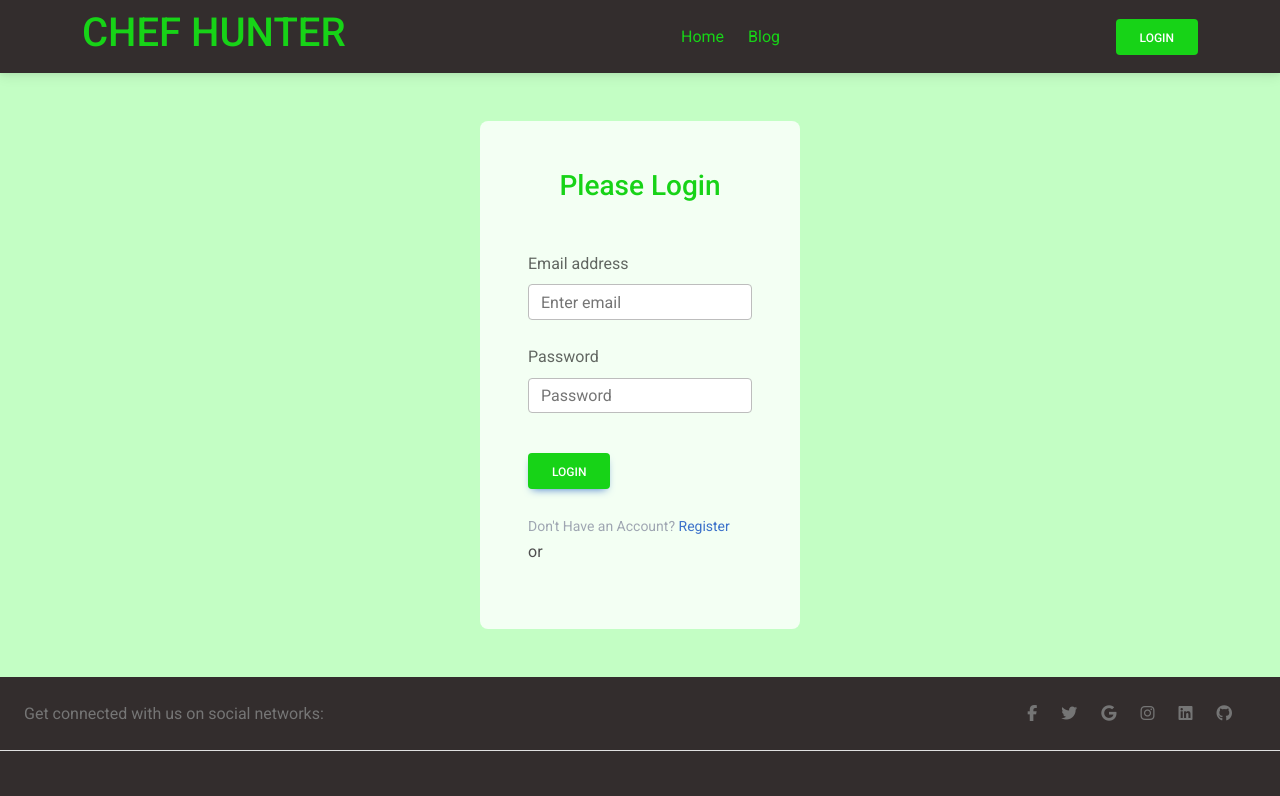
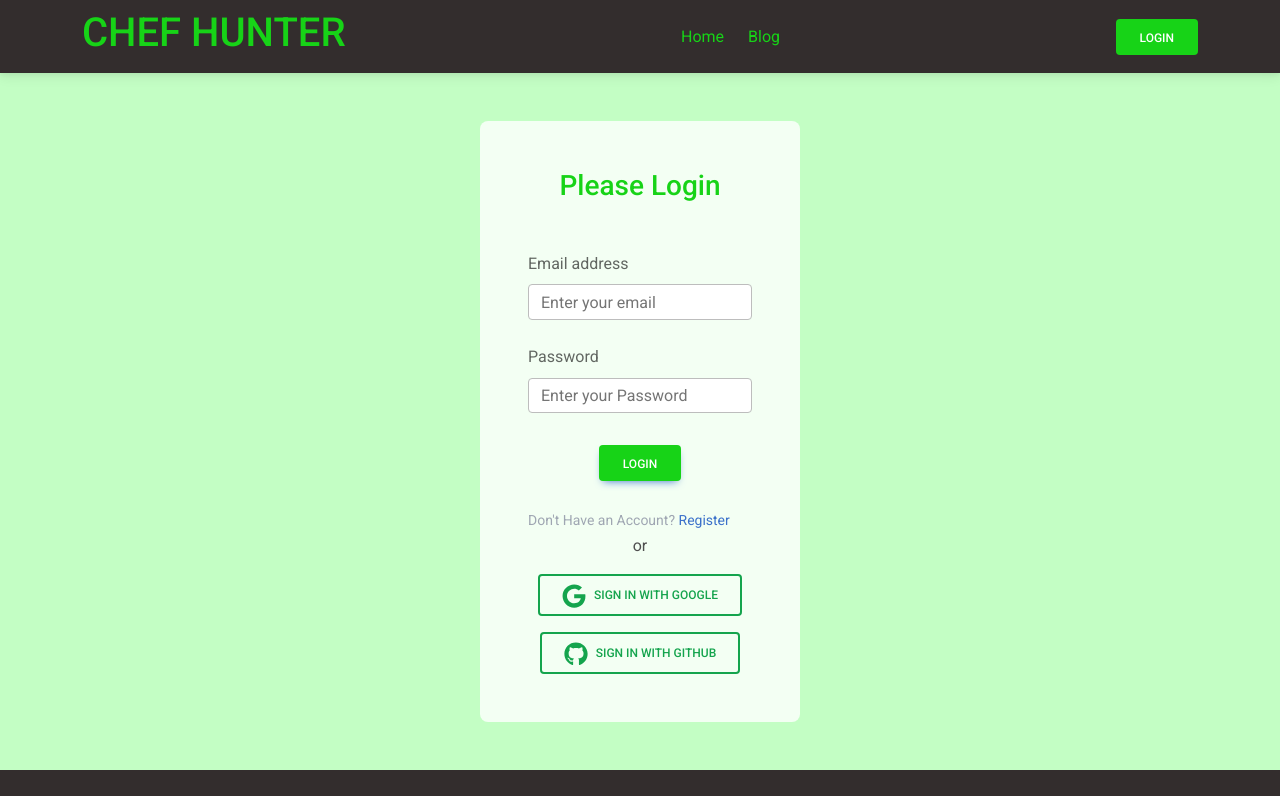
Before and after one commit to hasib231/chef-recipe-hunting-client-side, a React (Vite) app: page /login in a window 1280 px wide. Shown: the top 796 px of the page. Built offline with nearby package versions, Linux system fonts and the light colour scheme; no server answers.

Commit message:
google and github popup added

```diff
--- a/src/pages/Login/Login.jsx
+++ b/src/pages/Login/Login.jsx
@@ -2,10 +2,11 @@ import React, { useContext } from "react";
 import { Button, Container, Form } from "react-bootstrap";
 import { Link, useLocation, useNavigate } from "react-router-dom";
 import { AuthContext } from "../../providers/AuthProvider";
+import { FaGoogle, FaGithub } from "react-icons/fa";
 
 
 const Login = () => {
-  const { signIn } = useContext(AuthContext);
+  const { signIn, googlePopup, setUser, gitHubPopup } = useContext(AuthContext);
   const navigate = useNavigate();
   const location = useLocation();
   console.log("login page location", location);
@@ -29,6 +30,30 @@ const Login = () => {
       });
   };
 
+  const handleGoogleSignIn = () => {
+    googlePopup()
+      .then((result) => {
+        const loggedInUser = result.user;
+        console.log(loggedInUser);
+        setUser(loggedInUser);
+      })
+      .catch((error) => {
+        console.log("error", error.message);
+      });
+  }
+
+  const handleGithubPopup = () => {
+    gitHubPopup()
+      .then((result) => {
+        const loggedInUser = result.user;
+        console.log(loggedInUser);
+        setUser(loggedInUser);
+      })
+      .catch((error) => {
+        console.log("error", error.message);
+      });
+  }
+
   return (
     <Container className=" w-25 mx-auto p-5 my-section-bg my-5 rounded-5">
       <h3 className="my-color-1 mb-5 text-center">Please Login</h3>
@@ -38,7 +63,7 @@ const Login = () => {
           <Form.Control
             type="email"
             name="email"
-            placeholder="Enter email"
+            placeholder="Enter your email"
             required
           />
         </Form.Group>
@@ -48,18 +73,20 @@ const Login = () => {
           <Form.Control
             type="password"
             name="password"
-            placeholder="Password"
+            placeholder="Enter your Password"
             required
           />
         </Form.Group>
 
+        <div className="text-center">
           <Button
             variant="primary"
             type="submit"
-          className="my-bg-color-2 my-color-2 my-4"
+            className="my-bg-color-2 my-color-2 mt-3"
           >
             Login
           </Button>
+        </div>
         <br />
         <Form.Text className="text-secondary">
           Don't Have an Account? <Link to="/register">Register</Link>
@@ -67,7 +94,25 @@ const Login = () => {
         <Form.Text className="text-success"></Form.Text>
         <Form.Text className="text-danger"></Form.Text>
       </Form>
-      <p>or</p>
+      <p className="text-center">or</p>
+      <div className="text-center">
+        <button
+          onClick={handleGoogleSignIn}
+          type="button"
+          class="btn btn-outline-success"
+        >
+          <FaGoogle style={{ fontSize: "1.5rem" }} className="me-2"></FaGoogle>
+          Sign in with Google
+        </button>
+        <button
+          onClick={handleGithubPopup}
+          type="button"
+          class="btn btn-outline-success mt-3"
+        >
+          <FaGithub style={{ fontSize: "1.5rem" }} className="me-2"></FaGithub>
+          Sign in with Github
+        </button>
+      </div>
     </Container>
   );
 };
--- a/src/pages/Register/Register.jsx
+++ b/src/pages/Register/Register.jsx
@@ -40,7 +40,7 @@ const Register = () => {
           <Form.Control
             type="text"
             name="name"
-            placeholder="Your Name"
+            placeholder="Enter your Name"
             required
           />
         </Form.Group>
@@ -49,7 +49,7 @@ const Register = () => {
           <Form.Control
             type="text"
             name="photo"
-            placeholder="Photo URL"
+            placeholder="Enter a photo URL"
             required
           />
         </Form.Group>
@@ -58,7 +58,7 @@ const Register = () => {
           <Form.Control
             type="email"
             name="email"
-            placeholder="Enter email"
+            placeholder="Enter your email"
             required
           />
         </Form.Group>
@@ -68,7 +68,7 @@ const Register = () => {
           <Form.Control
             type="password"
             name="password"
-            placeholder="Password"
+            placeholder="Enter your Password"
             required
           />
         </Form.Group>
--- a/src/providers/AuthProvider.jsx
+++ b/src/providers/AuthProvider.jsx
@@ -1,9 +1,12 @@
 import React, { createContext } from "react";
 import {
+  GithubAuthProvider,
+  GoogleAuthProvider,
   createUserWithEmailAndPassword,
   getAuth,
   onAuthStateChanged,
   signInWithEmailAndPassword,
+  signInWithPopup,
   signOut,
 } from "firebase/auth";
 import app from "./../.firebase/firebase.config";
@@ -13,6 +16,8 @@ import { useState } from "react";
 export const AuthContext = createContext(null);
 
 const auth = getAuth(app);
+const googleProvider = new GoogleAuthProvider();
+const githubProvider = new GithubAuthProvider();
 
 const AuthProvider = ({ children }) => {
   const [user, setUser] = useState(null);
@@ -27,6 +32,16 @@ const AuthProvider = ({ children }) => {
     setLoading(true);
     return signInWithEmailAndPassword(auth, email, password);
   };
+
+  const googlePopup = () => {
+    setLoading(true);
+    return signInWithPopup(auth, googleProvider);
+  }
+
+  const gitHubPopup = () => {
+    setLoading(true);
+    return signInWithPopup(auth, githubProvider);
+  }
 
   const logOut = () => {
     setLoading(true);
@@ -47,9 +62,12 @@ const AuthProvider = ({ children }) => {
 
   const authInfo = {
     user,
+    setUser,
     loading,
     createUser,
     signIn,
+    googlePopup,
+    gitHubPopup,
     logOut,
   };
 
```
Lines whose indentation alone changed are shown as unchanged.
